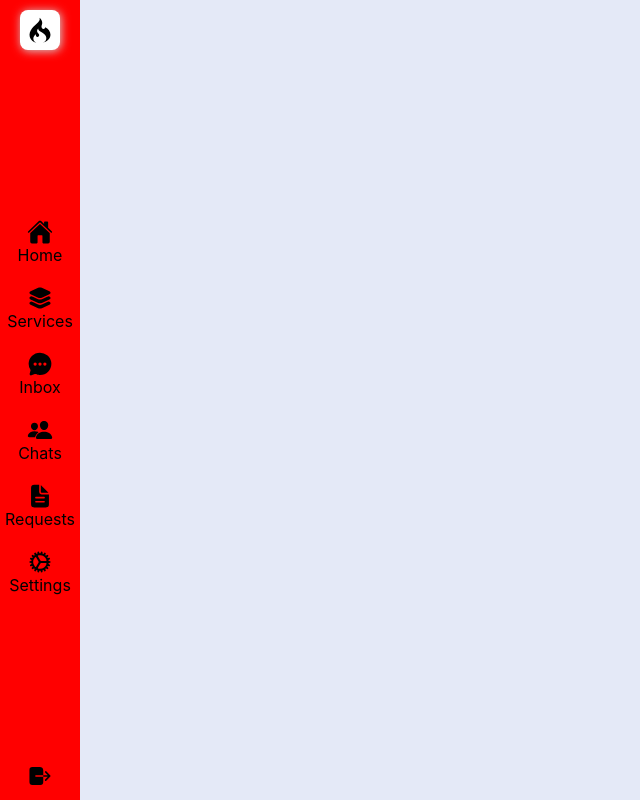
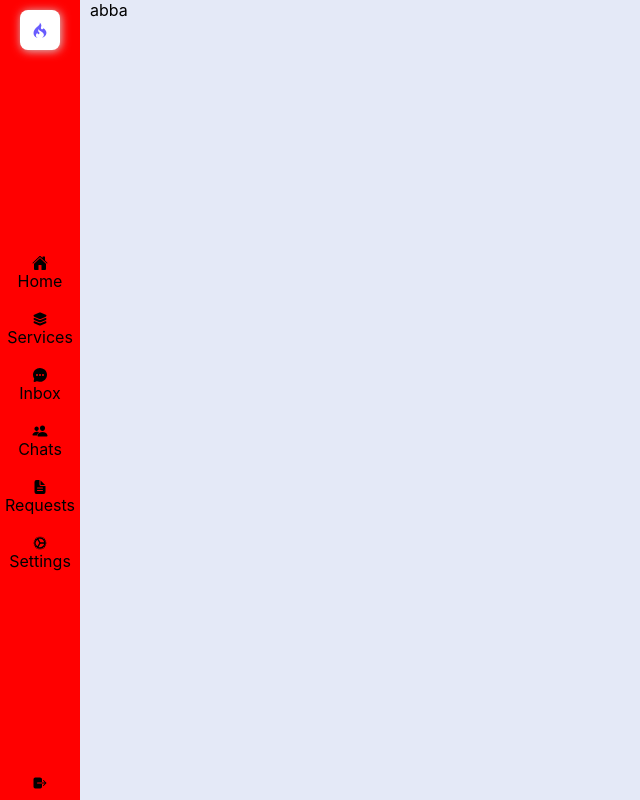
Before and after one commit to amegh-ts/Jobio, a React (Create React App) app in the folder Client/jobio/: page / in a window 1280 px wide. Shown: the whole page, without its empty margins (0-640 px from the left). Built offline with nearby package versions, Linux system fonts and the light colour scheme.

Commit message:
08-01-2024

```diff
--- a/Client/jobio/src/App.css
+++ b/Client/jobio/src/App.css
@@ -39,9 +39,5 @@ body{
 }
 .App-header {
   min-height: 100vh;
-  display: flex;
-  flex-direction: column;
-  align-items: center;
-  justify-content: center;
-  font-size: calc(10px + 2vmin);
+
 }
--- a/Client/jobio/src/Components/Admin/Navbar/AdminNavbar.jsx
+++ b/Client/jobio/src/Components/Admin/Navbar/AdminNavbar.jsx
@@ -6,7 +6,7 @@ import { IoHome, IoLayers, IoChatbubbleEllipses, IoPeople, IoDocumentText, IoCog
 
 const AdminNavbar = () => {
     return (
-        <div>
+        <div className='admin-main'>
             <div className="sidebar">
                 <header>
                     <div className="title">
@@ -52,6 +52,10 @@ const AdminNavbar = () => {
                     </div>
                 </footer>
             </div>
+
+            <section className='home'>
+                abba
+            </section>
         </div>
     )
 }
--- a/Client/jobio/src/Components/Admin/Navbar/AdminNavbar.scss
+++ b/Client/jobio/src/Components/Admin/Navbar/AdminNavbar.scss
@@ -1,3 +1,4 @@
+.admin-main {
     .sidebar {
         position: fixed;
         top: 0;
@@ -15,7 +16,7 @@
         padding: 10px;
 
 
-    header{
+        header {
             .title {
                 background: white;
                 width: 40px;
@@ -23,6 +24,7 @@
                 display: flex;
                 align-items: center;
                 justify-content: center;
+                color: var(--primary-color);
                 border-radius: 8px;
                 box-shadow: 1px 1px 10px rgb(211, 211, 211);
             }
@@ -50,9 +52,21 @@
             }
         }
 
-    footer{
-        .logout{
+        footer {
+            .logout {
                 margin-bottom: 15px;
             }
         }
     }
+
+    .home {
+        position: absolute;
+        top: 0;
+        top: 0;
+        left: 90px;
+        height: 100vh;
+        width: calc(100% - 250px);
+        background-color: var(--body-color);
+        transition: var(--tran-05);
+    }
+}
```
Lines whose indentation alone changed are shown as unchanged.
